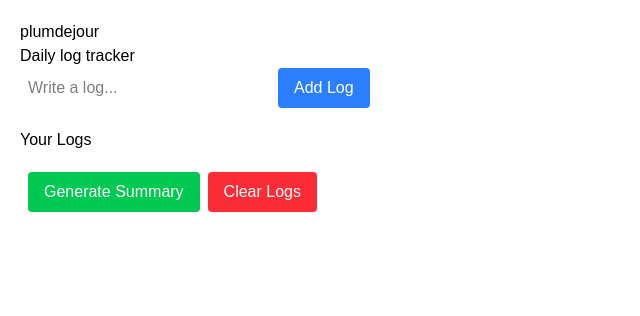
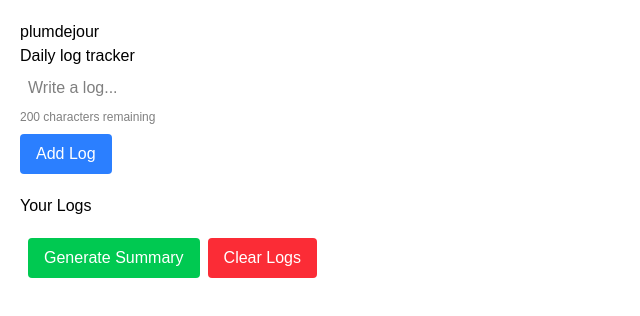
Before and after one commit to vatsark9/plumdejour, a React (Vite) app: page / in a window 1280 px wide. Shown: the top 316 px of the page, without its empty margins (0-640 px from the left). Built offline with nearby package versions, Linux system fonts and the light colour scheme.

Commit message:
Add 200 character limit to log input #8

```diff
--- a/src/App.jsx
+++ b/src/App.jsx
@@ -4,6 +4,7 @@ function App() {
   const [logs, setLogs] = useState([]);
   const [input, setInput] = useState("");
   const [summary, setSummary] = useState("");
+  const maxChars = 200;
 
   const addLog = () => {
     if (input.trim() !== "") {
@@ -33,10 +34,19 @@ function App() {
       <input
         type="text"
         value={input}
-        onChange={(e) => setInput(e.target.value)}
+        onChange={(e) => {
+          const value = e.target.value;
+          if (value.length <= maxChars) {
+            setInput(value);
+          }
+        }}
+        maxLength={maxChars}
         placeholder="Write a log..."
         style={{ padding: "8px", width: "250px", marginRight: "8px" }}
       />
+      <div style={{ fontSize: "12px", color: input.length === maxChars ? "red" : "gray", marginBottom: "8px" }}>
+        {maxChars - input.length} characters remaining
+      </div>
       <button
   onClick={addLog}
   className="bg-blue-500 text-white px-4 py-2 rounded hover:bg-blue-600 transition"
```
